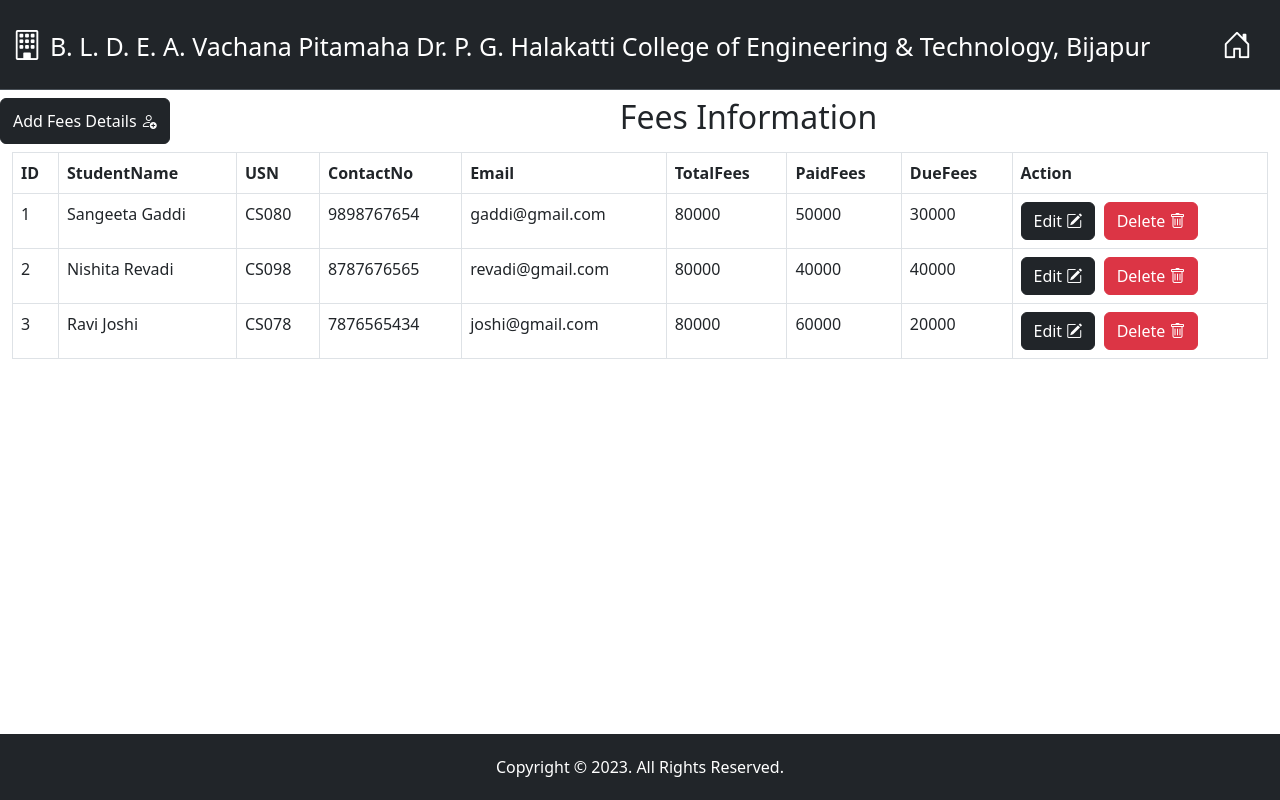
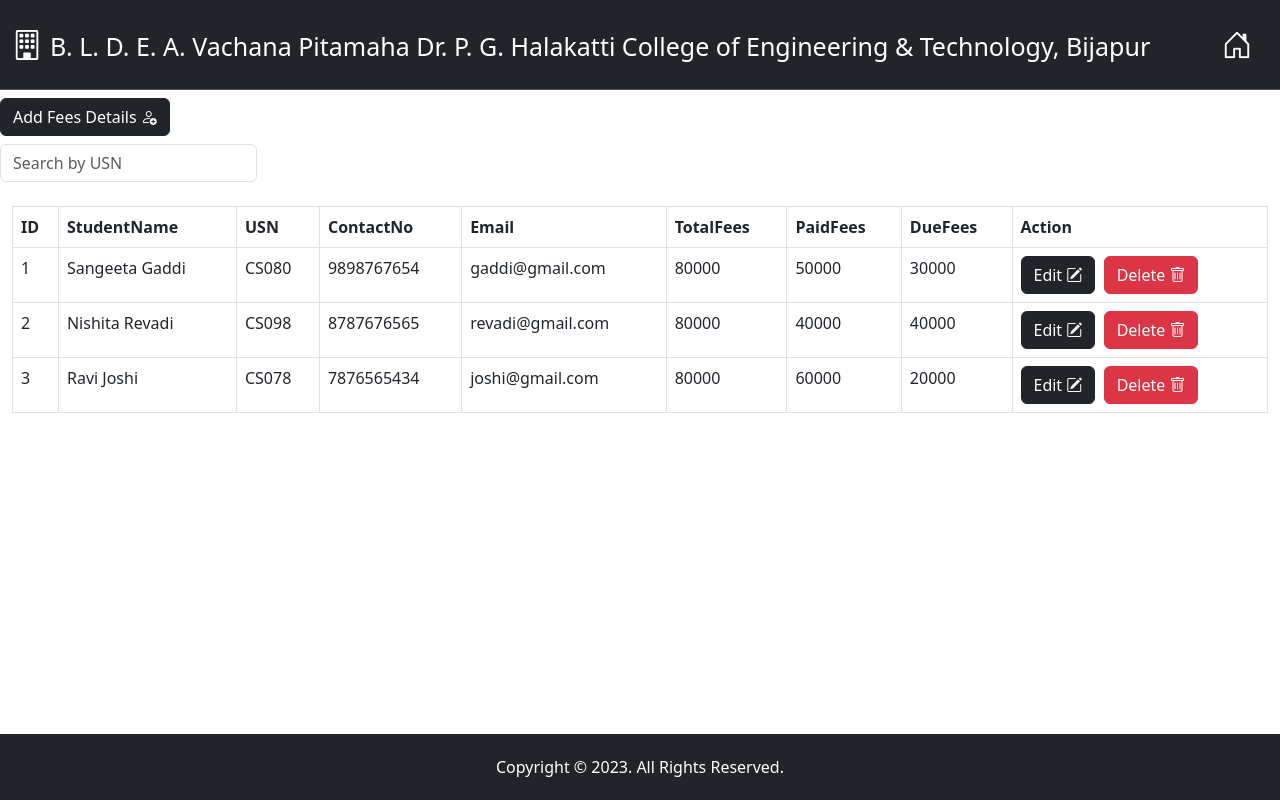
Before and after one commit to Soujanaya-Sambanni/CollegeWebsite, an Angular app: page /fees in a window 1280 px wide. Built offline with nearby package versions, Linux system fonts and the light colour scheme; data requests are answered from the project's data file.

Commit message:
search added

```diff
--- a/src/app/fees/fees.component.html
+++ b/src/app/fees/fees.component.html
@@ -1,11 +1,13 @@
 <nav class="navbar bg-white">
     <div class="d-flex">
-      <button class="btn btn-dark" data-bs-toggle="modal" data-bs-target="#exampleModal">Add Fees Details <i class="bi bi-person-add"></i>
-      </button><h2 style="margin-left: 450px;">Fees Information</h2><br>
+      <button class="btn btn-dark" data-bs-toggle="modal" data-bs-target="#exampleModal">Add Fees Details <i class="bi bi-person-add"></i></button><br>
       </div>
     </nav>
 
-
+    <div class="search">
+      <input type="search" class="form-control" name="searchfees" placeholder="Search by USN"
+        (input)="searchfees($event)" style="width: auto; height: auto ;">
+    </div><br>
 
   <!-- Modal -->
   <div class="modal fade" id="exampleModal" tabindex="-1" role="dialog" aria-labelledby="exampleModalLabel"
```
